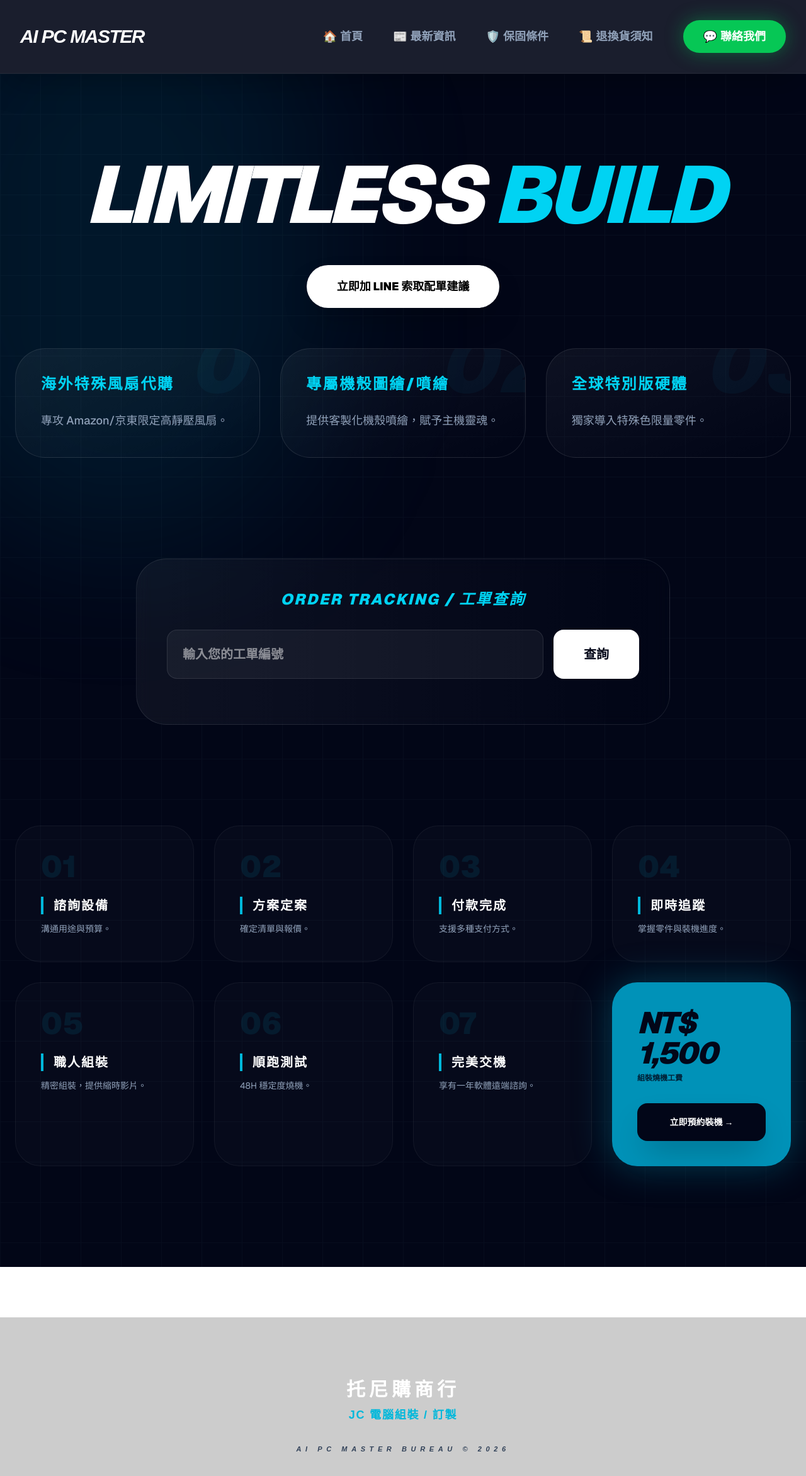
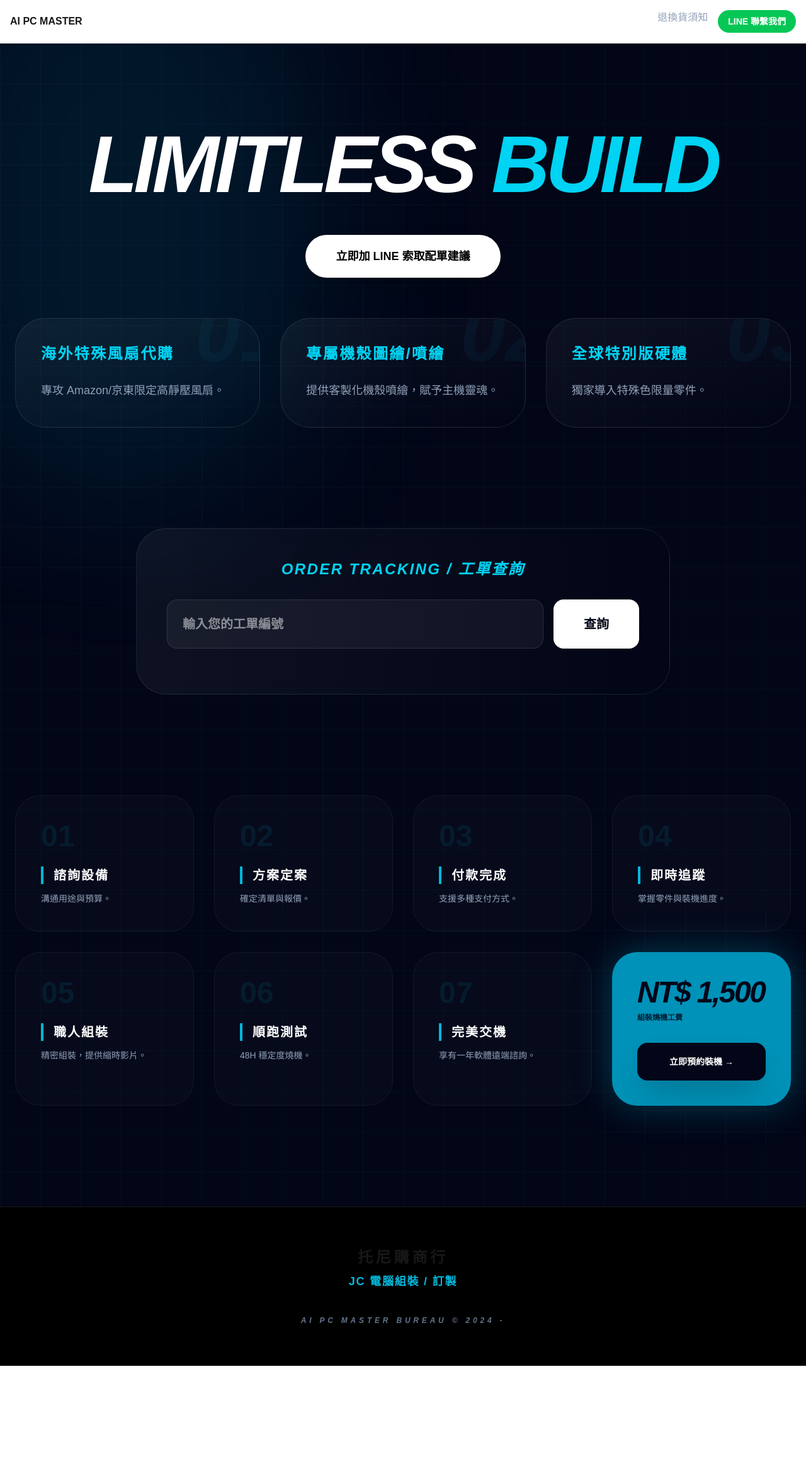
Before and after one commit to Stock-0629/ai-pc-master, a Next.js app: page / in a window 1280 px wide. Shown: the top 2344 px of the page at 63% size. After the commit the page ends 2169 px from the top, so only its background shows below. Built offline with nearby package versions, Linux system fonts and the light colour scheme.

Commit message:
fix: 修正頁尾重複顯示與排版問題

```diff
--- a/app/layout.tsx
+++ b/app/layout.tsx
@@ -1,61 +1,52 @@
-import type { Metadata } from "next";
-import { Geist, Geist_Mono } from "next/font/google";
-import "./globals.css";
-import Link from "next/link";
+import "./globals.css"; // 確保有引入全局樣式
 
-const geistSans = Geist({ variable: "--font-geist-sans", subsets: ["latin"] });
-const geistMono = Geist_Mono({ variable: "--font-geist-mono", subsets: ["latin"] });
-
-export const metadata: Metadata = {
-  title: "AI PC MASTER",
-  description: "專業電腦組裝與訂製服務",
-};
-
-export default function RootLayout({ children }: { children: React.ReactNode }) {
+export default function RootLayout({
+  children,
+}: {
+  children: React.ReactNode;
+}) {
   return (
     <html lang="zh-TW">
-      <body className={`${geistSans.variable} ${geistMono.variable} antialiased bg-[#020617] text-slate-50`}>
-        {/* 響應式導覽列 */}
-        <nav className="p-4 md:p-8 border-b border-white/5 flex justify-between items-center bg-[#020617]/90 backdrop-blur-xl sticky top-0 z-50 shadow-2xl">
-          {/* Logo: 手機版自動縮小字體 */}
-          <Link href="/" className="text-xl md:text-3xl font-black italic tracking-tighter text-white hover:text-cyan-400 transition flex items-center gap-2">
-            AI PC MASTER
-          </Link>
-
-          {/* 桌面版選單: md 以上顯示，以下隱藏 */}
-          <div className="hidden md:flex items-center gap-8 lg:gap-12 text-lg font-black uppercase">
-              <Link href="/" className="text-slate-400 hover:text-white transition">🏠 首頁</Link>
-              <Link href="/blog" className="text-slate-400 hover:text-white transition">📰 最新資訊</Link>
-              <Link href="/warranty" className="text-slate-400 hover:text-white transition">🛡️ 保固條件</Link>
-              <Link href="/refund" className="text-slate-400 hover:text-white transition">📜 退換貨須知</Link>
-              <a href="https://lin.ee" target="_blank" rel="noopener noreferrer" className="bg-[#06C755] text-white px-8 py-3 rounded-full hover:brightness-110 transition shadow-[0_0_30px_rgba(6,199,85,0.4)]">
-                💬 聯絡我們
+      <body className="bg-black text-white">
+        {/* 導航欄導航欄 (NAV) */}
+        <nav className="p-4 border-b border-white/10">
+          <div className="flex justify-between items-center max-w-7xl mx-auto">
+            <div className="font-bold">AI PC MASTER</div>
+            <div className="flex gap-4">
+              <a href="/refund" className="text-slate-400 hover:text-white transition">退換貨須知</a>
+              <a
+                href="https://lin.ee/rELcEE2"
+                target="_blank"
+                rel="noopener noreferrer"
+                className="bg-[#06C755] text-white px-4 py-2 rounded-full text-sm font-bold"
+              >
+                LINE 聯繫我們
               </a>
-          </div>
-
-          {/* 手機版快速連結: md 以下顯示，只顯示關鍵圖示/按鈕 */}
-          <div className="flex md:hidden items-center gap-4">
-              <Link href="/refund" className="text-[10px] bg-white/5 px-2 py-1 rounded border border-white/10 text-slate-400">📜 須知</Link>
-              <a href="https://lin.ee" target="_blank" rel="noopener noreferrer" className="bg-[#06C755] text-white px-4 py-2 rounded-full text-xs font-bold">
-                LINE
-              </a>
+            </div>
           </div>
         </nav>
 
-        {/* 頁面內容區塊 */}
-        <div className="relative overflow-x-hidden">
+        {/* 主要內容區 */}
+        <main className="relative overflow-x-hidden min-h-screen">
           {children}
-        </div>
+        </main>
 
-        {/* 通用底部: 手機版自動改為單欄排版 */}
-        <footer className="text-center py-16 md:py-24 border-t border-white/5 bg-black/20 mt-20 px-6">
-            <div className="mb-8">
-                <p className="text-2xl md:text-3xl font-black text-white tracking-[0.2em] uppercase">托尼購商行</p>
-                <p className="text-sm md:text-lg font-bold text-cyan-500 uppercase tracking-widest mt-2">JC 電腦組裝 / 訂製</p>
+        {/* 頁尾頁尾 (FOOTER) - 只在這裡定義一次 */}
+        <footer className="text-center py-16 border-t border-white/10 bg-black">
+          <div className="space-y-2">
+            <h2 className="text-2xl font-black tracking-[0.2em] uppercase">
+              托尼購商行
+            </h2>
+            <p className="text-sm md:text-lg font-bold tracking-widest text-cyan-500">
+              JC 電腦組裝 / 訂製
+            </p>
+            <div className="pt-8">
+              <p className="text-[10px] md:text-xs font-bold uppercase tracking-[0.4em] text-slate-500 italic">
+                AI PC MASTER BUREAU © 2024 -
+              </p>
             </div>
-            <p className="text-[9px] md:text-[11px] font-bold uppercase tracking-[0.4em] md:tracking-[0.6em] text-slate-700 italic">AI PC MASTER BUREAU © 2026</p>
+          </div>
         </footer>
-
       </body>
     </html>
   );
```
